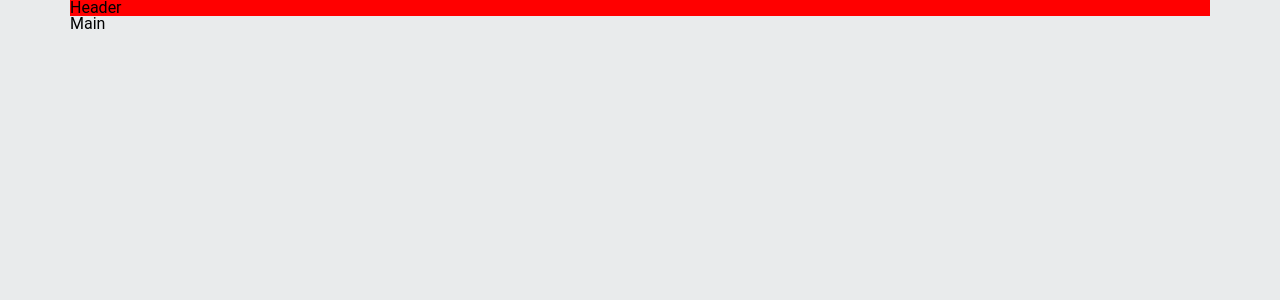
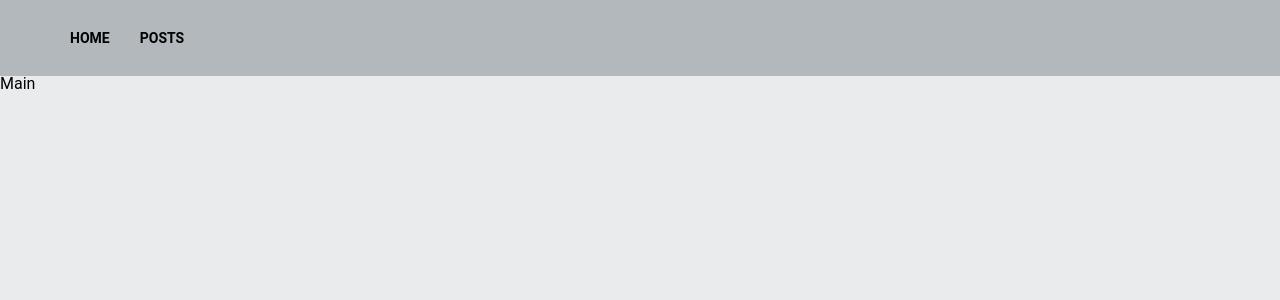
Before and after one commit to Elijah-I/picasso.posts, a React (Vite) app: page / in a window 1280 px wide. Shown: the top 300 px of the page. Built offline with nearby package versions, Linux system fonts and the light colour scheme.

Commit message:
feat: implement navigation

```diff
--- a/src/assets/styles/abstracts/_placeholders.scss
+++ b/src/assets/styles/abstracts/_placeholders.scss
@@ -7,3 +7,10 @@
   max-width: $max-width;
   box-sizing: border-box;
 }
+
+%font-upper {
+  font-size: 2.2rem;
+  font-weight: 700;
+  text-transform: uppercase;
+  color: $primary-font-color;
+}
--- a/src/assets/styles/abstracts/_variables.scss
+++ b/src/assets/styles/abstracts/_variables.scss
@@ -3,6 +3,10 @@
 // bg colors
 $primary-bg-color: #e9ebec;
 $secondary-bg-color: #b2b8bb;
+
+// font colors
+$active-font-color: #000000;
+$primary-font-color: #687174;
 
 // sizes
 :root {
--- a/src/components/header/Header.module.scss
+++ b/src/components/header/Header.module.scss
@@ -1,5 +1,34 @@
+@import '@/styles/abstracts/variables';
 @import '@/styles/abstracts/placeholders';
 
 .header {
-  background-color: red;
+  background-color: $secondary-bg-color;
+
+  // .header__content
+  &__content {
+    @extend %container;
+
+    padding: $gap;
+    display: flex;
+    gap: $gap;
+  }
+
+  // .header__link
+  &__link {
+    @extend %font-upper;
+
+    font-size: 1.4rem;
+    text-decoration: none;
+    transition: color 0.2s ease;
+
+    &:hover {
+      color: $active-font-color;
+    }
+  }
 }
+
+:global {
+  .active {
+    color: $active-font-color;
+  }
+}
--- a/src/components/header/Header.tsx
+++ b/src/components/header/Header.tsx
@@ -1,8 +1,22 @@
 import React from 'react';
 import styles from './Header.module.scss';
+import { NavLink } from 'react-router-dom';
 
 const Header = () => {
-  return <div className={styles.header}>Header</div>;
+  const home = import.meta.env.BASE_URL;
+
+  return (
+    <div className={styles.header}>
+      <div className={styles.header__content}>
+        <NavLink end to={home} className={styles.header__link}>
+          home
+        </NavLink>
+        <NavLink to={`${home}/posts`} className={styles.header__link}>
+          posts
+        </NavLink>
+      </div>
+    </div>
+  );
 };
 
 export default Header;
--- a/src/layout/Layout.module.scss
+++ /dev/null
@@ -1,5 +0,0 @@
-@import '@/styles/abstracts/placeholders';
-
-.container {
-  @extend %container;
-}
--- a/src/layout/Layout.tsx
+++ b/src/layout/Layout.tsx
@@ -1,14 +1,13 @@
 import React from 'react';
 import { Outlet } from 'react-router-dom';
 import Header from '../components/header/Header';
-import styles from './Layout.module.scss';
 
 const Layout = () => {
   return (
-    <div className={styles.container}>
+    <>
       <Header />
       <Outlet />
-    </div>
+    </>
   );
 };
 
```
